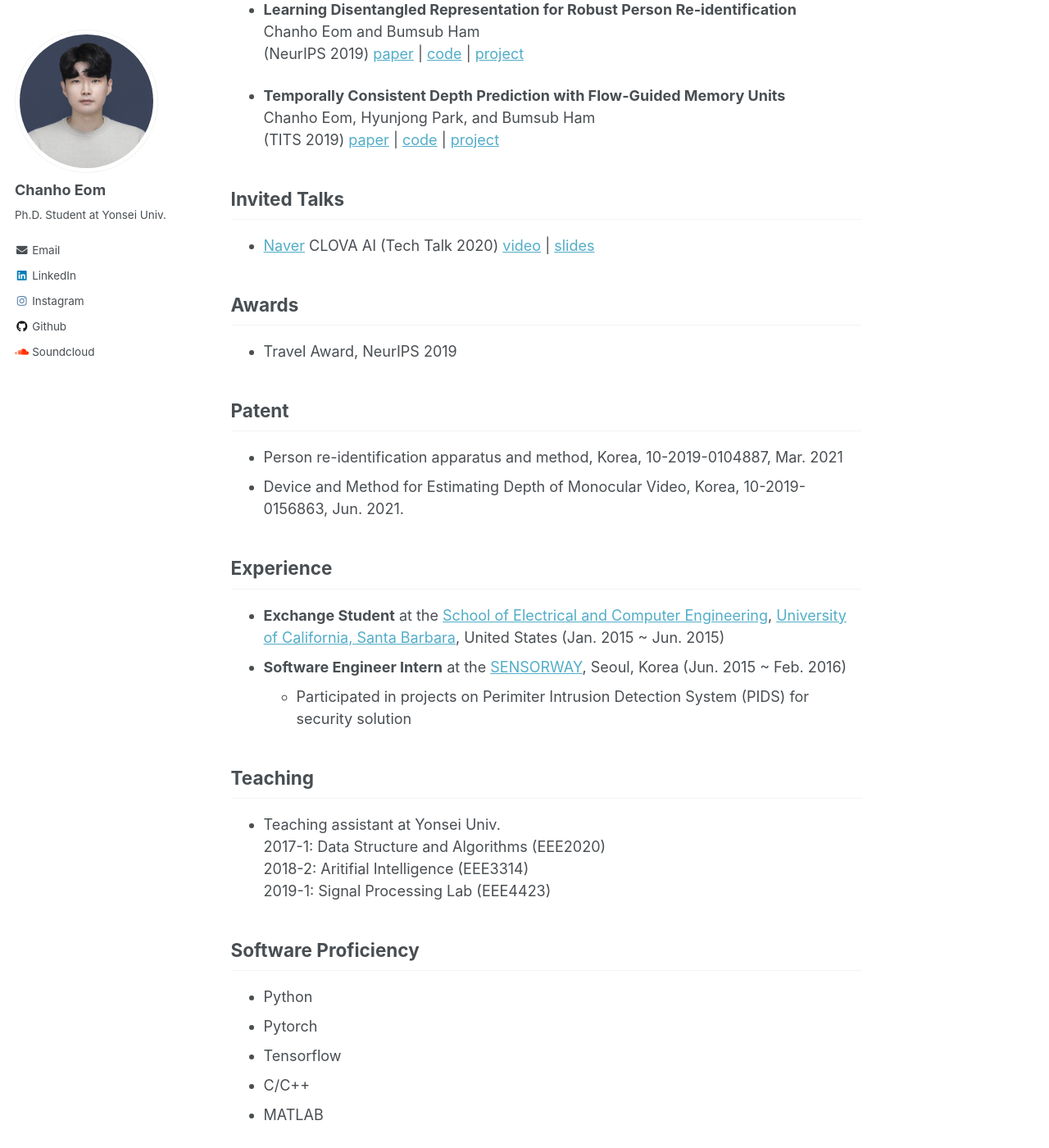
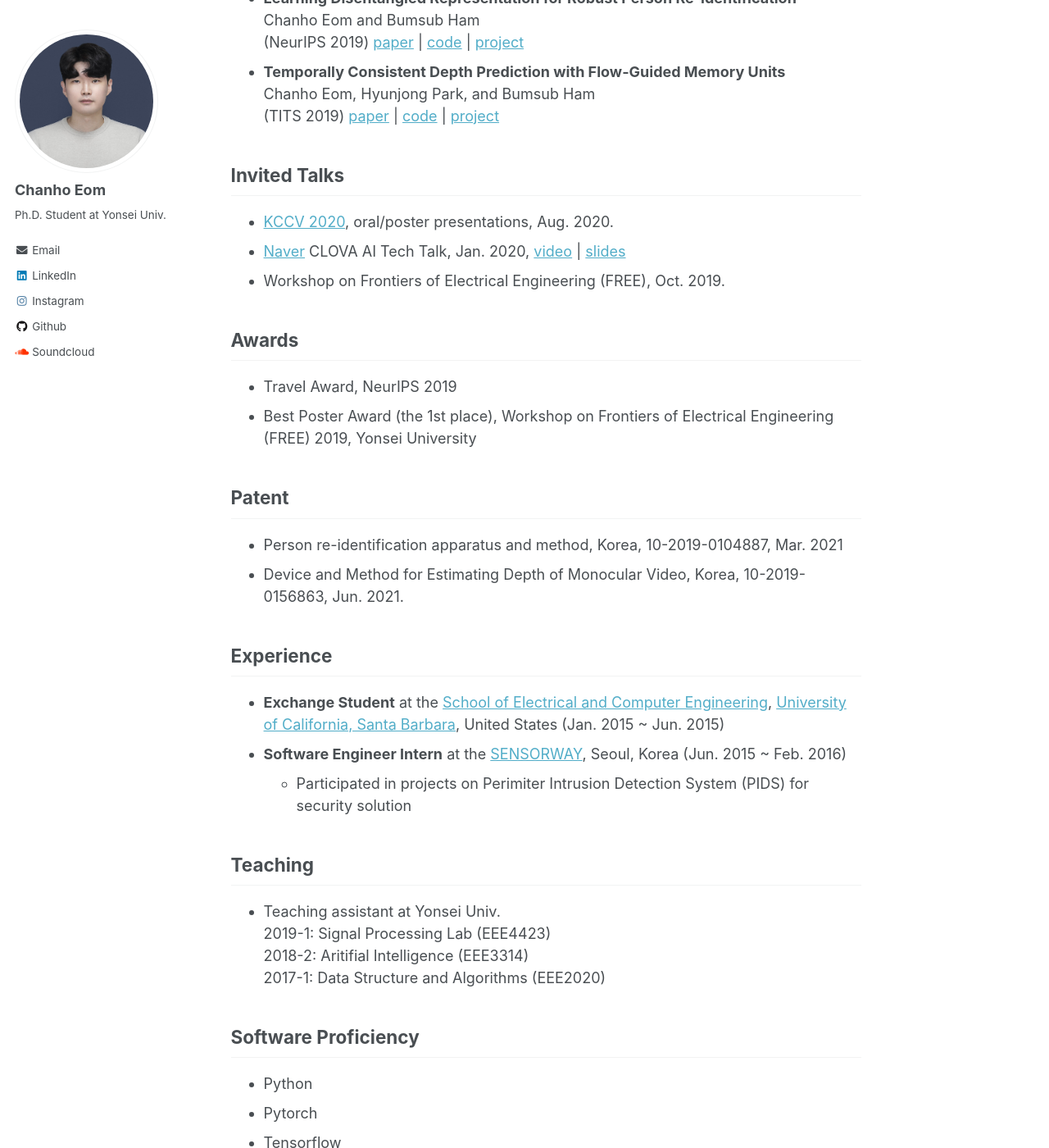
Before and after one commit to chanhoeom/chanhoEom.github.io, a Jekyll site: the page built from _pages/about.md, in a window 1280 px wide and 1400 px high, scrolled down 878 px. Shown: the whole window at 82% size. Built offline with Jekyll 4.4.1, drawn with Linux system fonts in a browser that asks for light colours.

Commit message:
Update about.md

```diff
--- a/_pages/about.md
+++ b/_pages/about.md
@@ -29,14 +29,12 @@ Chanho Eom, Geon Lee, Junghyup Lee, and Bumsub Ham
 [paper]() \|
 [code]() \|
 [project]()
-
 * **Learning Disentangled Representation for Robust Person Re-identification**
 Chanho Eom and Bumsub Ham
 (NeurIPS 2019)
 [paper](https://papers.nips.cc/paper/2019/file/d3aeec875c479e55d1cdeea161842ec6-Paper.pdf) \|
 [code](https://github.com/cvlab-yonsei/ISGAN) \|
 [project](https://cvlab-yonsei.github.io/projects/ISGAN/)
-
 * **Temporally Consistent Depth Prediction with Flow-Guided Memory Units**
 Chanho Eom, Hyunjong Park, and Bumsub Ham
 (TITS 2019)
@@ -45,12 +43,15 @@ Chanho Eom, Hyunjong Park, and Bumsub Ham
 [project](https://cvlab-yonsei.github.io/projects/FlowGRU/)
 
 ## Invited Talks
-* [Naver](https://www.navercorp.com/en/naver/company) CLOVA AI (Tech Talk 2020)
+* [KCCV 2020](https://kcvs.kr), oral/poster presentations, Aug. 2020.
+* [Naver](https://www.navercorp.com/en/naver/company) CLOVA AI Tech Talk, Jan. 2020,
 [video](https://www.youtube.com/watch?v=_bQvGy80MS0) \|
 [slides](https://www.facebook.com/677413542326125/posts/3110595645674557/)
+* Workshop on Frontiers of Electrical Engineering (FREE), Oct. 2019.
 
 ## Awards
 * Travel Award, NeurIPS 2019
+* Best Poster Award (the 1st place), Workshop on Frontiers of Electrical Engineering (FREE) 2019, Yonsei University
 
 ## Patent
 * Person re-identification apparatus and method, Korea, 10-2019-0104887, Mar. 2021
@@ -63,9 +64,9 @@ Chanho Eom, Hyunjong Park, and Bumsub Ham
 
 ## Teaching
 * Teaching assistant at Yonsei Univ.
+2019-1: Signal Processing Lab (EEE4423)
+2018-2: Aritifial Intelligence (EEE3314)
 2017-1: Data Structure and Algorithms (EEE2020)
-2018-2: Aritifial Intelligence (EEE3314)
-2019-1: Signal Processing Lab (EEE4423)
 
 ## Software Proficiency
 * Python
```
